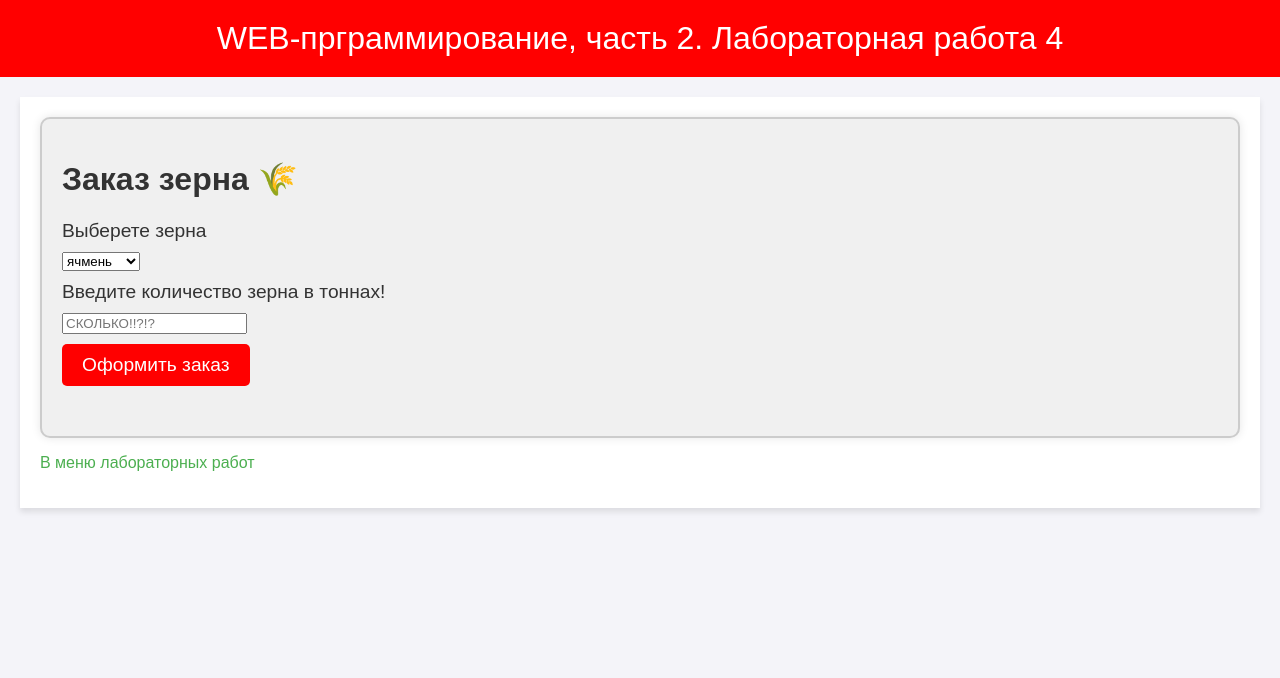
After one commit to augenblickee/web-2-sem, a Flask app: template templates/lab4/seeds.html in a window 1280 px wide. The commit adds this page. Shown: the top 678 px of the page. Run offline with Flask 3, Linux system fonts and the light colour scheme; the template is opened without the code that fills it, so the values that code supplies are empty.

Commit message:
заказ зерна

```diff
--- a/lab4.py
+++ b/lab4.py
@@ -158,3 +158,40 @@ def fridge():
         return render_template('/lab4/fridge.html', output=output, temp=temp, snowflakes=snowflakes)
 
     return render_template('/lab4/fridge.html', output=output, temp=temp, snowflakes=snowflakes)
+
+
+@lab4.route('/lab4/seeds', methods=['GET', 'POST'])
+def seeds():
+    error = ''
+    checked = False
+    sale = False
+    price = 0
+    seed = request.form.get('seeds')
+    amount = request.form.get('amount')
+
+    if request.method == 'POST':
+        if amount == '':
+            error = 'Введите количество!'
+        elif int(amount) <= 0:
+            error = 'Количество должно быть положительным!'
+        elif int(amount) > 500:
+            error = 'Ну, у нас нет столько :('
+        elif seed == 'ячмень':
+            price = 12345 * int(amount)
+            checked = True
+        elif seed == 'овес':
+            price = 8522 * int(amount)
+            checked = True
+        elif seed == 'пшеница':
+            price = 8722 * int(amount)
+            checked = True
+        elif seed == 'рожь':
+            price = 14111 * int(amount)
+            checked = True
+
+    if amount and int(amount) > 50:
+        sale = True
+        if sale:
+            price = price - price * 0.1
+
+    return render_template('/lab4/seeds.html', error=error, checked=checked, price=price, seed=seed, amount=amount, sale=sale)
--- a/templates/lab4/lab4.html
+++ b/templates/lab4/lab4.html
@@ -20,5 +20,8 @@
         <li>
             <a href="/lab4/temp">Холодильник</a>
         </li>
+        <li>
+            <a href="/lab4/seeds">Заказ зерна</a>
+        </li>
     </ol>
 {% endblock %}
--- /dev/null
+++ b/templates/lab4/seeds.html
@@ -0,0 +1,47 @@
+{% extends "base.html" %}
+
+{# номер лабы #}
+{% block lab %}Лабораторная работа 4{% endblock%}
+
+{# основной контент#}
+{% block main %}
+    {% if checked %}
+        <div class="order">
+            <div>
+                Вы заказали {{ amount }}т. {{ seed }} на сумму {{ price }}&#8381;, ЙОУ!
+            </div>
+            {% if sale %}
+                Вам бахнули скидку в 10%!
+            {% endif %}
+            <div>
+                <img src="{{ url_for('static', filename='/lab4/7apA.gif') }}" alt="Tree" width="500" />
+            </div>
+            <div>
+                <a href="/lab4/seeds">Назад</a>
+            </div>
+        </div>
+    {% else %}
+        <form method="post" class="order">
+            <h1>Заказ зерна &#127806;</h1>
+            <label for="seeds">Выберете зерна</label>
+            <div>
+                <select name="seeds">
+                    <option value="ячмень" {{seed == 'ячмень' and 'selected'}}>ячмень</option>
+                    <option value="овес" {{seed == 'овес' and 'selected'}}>овес</option>
+                    <option value="пшеница" {{seed == 'пшеница' and 'selected'}}>пшеница</option>
+                    <option value="рожь" {{seed == 'рожь' and 'selected'}}>рожь</option>
+                </select>
+            </div>
+            <div>
+                <label for="amount">Введите количество зерна в тоннах!</label>
+            </div>
+            <div>
+            <input type="number" name="amount" placeholder="СКОЛЬКО!!?!?">
+            </div>
+            <button type="submit">Оформить заказ</button>
+            <div class="error">
+                {{error}}
+            </div>
+        </form>
+    {% endif %}
+{% endblock %}
```
Also changed, not shown: static/lab4/7apA.gif (added).
